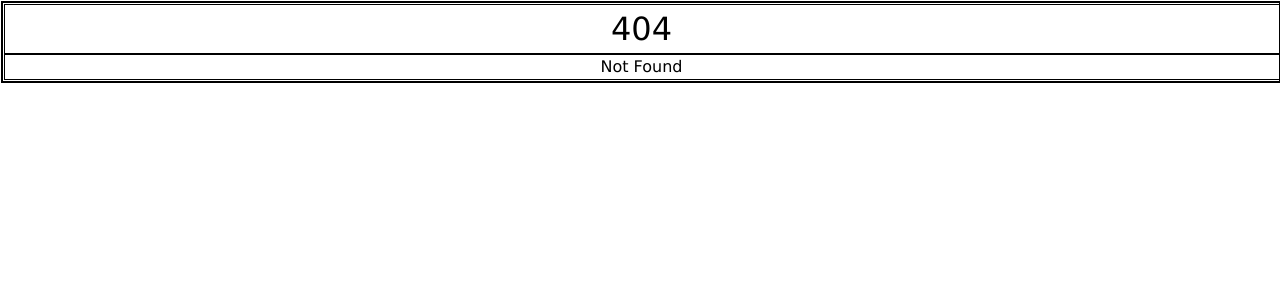
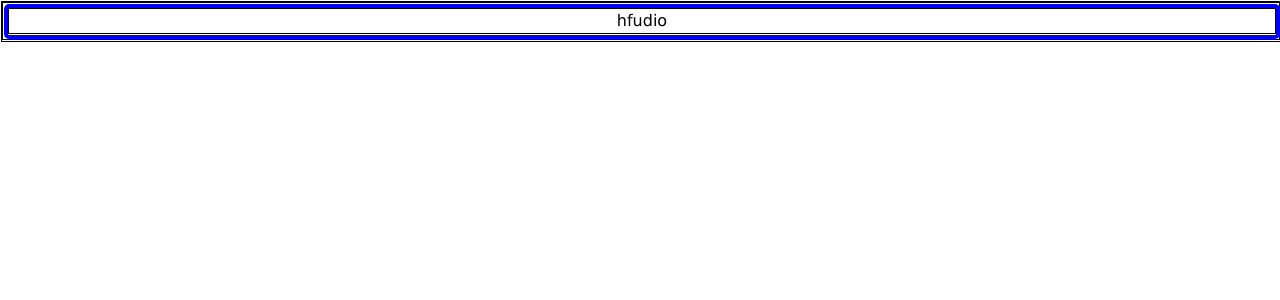
Before and after one commit to hactuss/ccenter, a SvelteKit app: page /runetest in a window 1280 px wide. Before the commit this address had no page. Shown: the top 300 px of the page. Built offline with nearby package versions, Linux system fonts and the light colour scheme.

Commit message:
new file:   src/routes/runetest/+page.svelte

```diff
--- /dev/null
+++ b/src/routes/runetest/+page.svelte
@@ -0,0 +1,6 @@
+<script>
+</script>
+
+<main>
+    <p>hfudio</p>
+</main>
```
